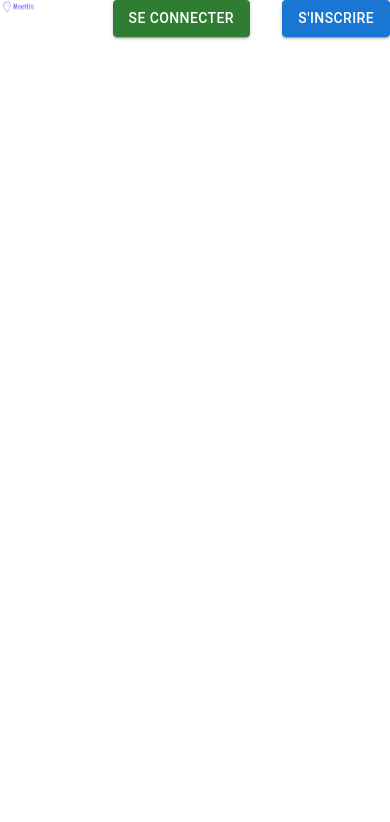
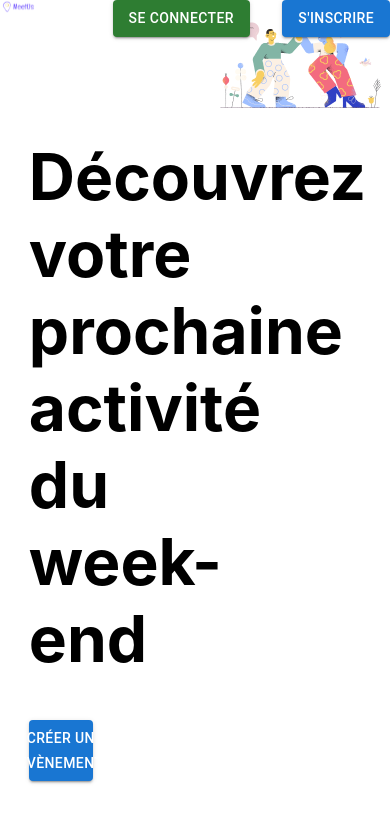
Before and after one commit to GeraldineBB/meetus-front, a React (Create React App) app: page / in a window 390 px wide. Shown: the top 822 px of the page. Built offline with nearby package versions, Linux system fonts and the light colour scheme.

Commit message:
wip: presentation bloc without responsive

```diff
--- a/src/components/App/App.tsx
+++ b/src/components/App/App.tsx
@@ -1,11 +1,13 @@
 import React from 'react';
 import Header from '../Header';
+import Slogan from '../Slogan';
 import './App.css';
 
 function App() {
   return (
     <div className="App">
       <Header />
+      <Slogan />
     </div>
   );
 }
--- /dev/null
+++ b/src/components/Slogan/index.tsx
@@ -0,0 +1,25 @@
+import './styles.scss';
+import Button from '@mui/material/Button';
+import friends from '../../assets/illustrations/friends.svg';
+
+const Slogan = () => {
+
+    return (
+    <div className="slogan">
+        <div className="slogan__presentation">
+            <div className="slogan__presentation__text">
+                <h1>Découvrez votre prochaine activité du week-end</h1>
+            </div>
+
+            <Button className='slogan__presentation__button' variant="contained">Créer un évènement</Button>
+        </div>
+        <div className="slogan__illustration">
+            <img src={friends} alt="friends-illu" />
+        </div>
+
+    </div>
+    );
+
+}
+
+export default Slogan;
--- /dev/null
+++ b/src/components/Slogan/styles.scss
@@ -0,0 +1,33 @@
+.slogan {
+
+    display: flex;
+    margin-left: 1.8rem;
+
+
+    &__presentation{
+        display: flex;
+        flex-direction: column;
+        width: 50%;
+        margin-top: 5rem;
+
+        &__text{
+        font-size: 2rem;
+        text-align: left;
+        }
+
+        &__button{
+        width: 30%;
+        }
+
+    }
+
+    &__illustration{
+        width: 50%;
+    }
+
+    @media only screen and (min-device-width : 320px) and (max-device-width : 480px) {
+
+    }
+
+
+}
```
Also changed, not shown: src/assets/illustrations/friends.svg (renamed from src/assets/illustrations/friends-illu.svg).
